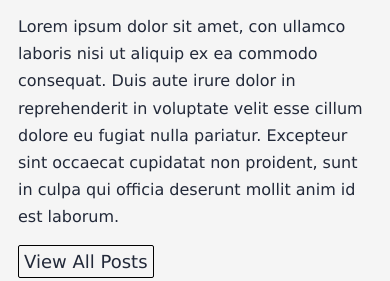
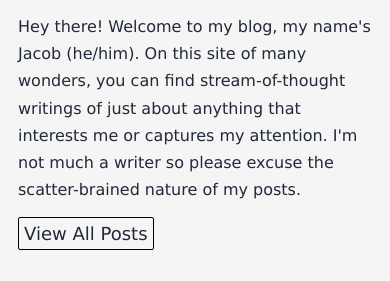
Before and after one commit to shogrenjacob/blog, an Astro site: page / in a window 390 px wide. Shown: the part 114-395 px from the top of the page. Built offline with nearby package versions, Linux system fonts and the light colour scheme; Astro itself is replaced by a stand-in of ours; a script that the page names is missing.

Commit message:
Added about copy, fixed blog index mobile styling

```diff
--- a/src/pages/blog/index.astro
+++ b/src/pages/blog/index.astro
@@ -91,6 +91,7 @@ const posts = (await getCollection('blog'))
 				ul li {
 					width: 100%;
 					text-align: center;
+					min-width: 350px;
 				}
 				ul li:first-child {
 					margin-bottom: 0;
--- a/src/pages/index.astro
+++ b/src/pages/index.astro
@@ -45,7 +45,11 @@ const pinnedPost = (await getCollection('blog'))
 				</div>
 				<div>
 					<h2><u>About</u> 🌎</h2>
-					<p>Lorem ipsum dolor sit amet, con ullamco laboris nisi ut aliquip ex ea  commodo consequat. Duis aute irure dolor in reprehenderit in voluptate  velit esse cillum dolore eu fugiat nulla pariatur. Excepteur sint  occaecat cupidatat non proident, sunt in culpa qui officia deserunt  mollit anim id est laborum.
+					<p>
+						Hey there! Welcome to my blog, my name's Jacob (he/him).
+						On this site of many wonders, you can find stream-of-thought writings of just about anything
+						that interests me or captures my attention. I'm not much a writer so please excuse the scatter-brained
+						nature of my posts.
 					</p>
 					<a href="/blog" class="button-styles" style="padding: 5px;">View All Posts</a>
 					<!-- Contact Me Form -->
```
